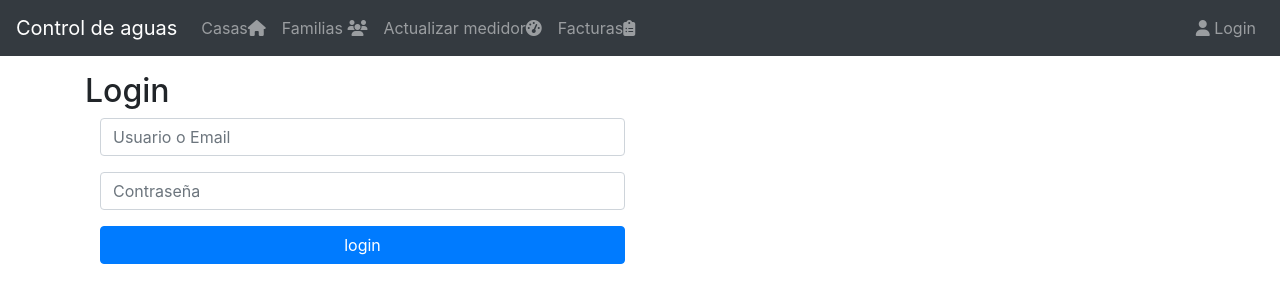
After one commit to jgmc3012/water_control, a Django app: page /accounts/login/ in a window 1280 px wide. The commit adds this page. Shown: the top 303 px of the page. Run offline with Django 3.2, Linux system fonts and the light colour scheme; parts of the project's set-up code (start-up, migrations or seed data) failed here and were passed over; some libraries are stand-ins or nearby versions.

Commit message:
:star: feat: Autenficiacion Y marisqueritas visuales de la interfaz

```diff
--- a/consumption_histories/views.py
+++ b/consumption_histories/views.py
@@ -4,8 +4,10 @@ from rest_framework.views import APIView
 from rest_framework.response import Response
 from rest_framework import status
 
+from rest_framework import permissions
 
 class ConsumptionHistoryListView(APIView):
+    permission_classes = [permissions.IsAuthenticated]
     """
     Listar los historiales de consumo o crear uno nuevo
     """
--- a/family_bosses/views.py
+++ b/family_bosses/views.py
@@ -12,7 +12,11 @@ from .models import FamilyBoss
 
 from invoices.utils import pay_invoices
 
+from django.contrib.auth.decorators import login_required
+from rest_framework import permissions
+
 class FamilyBossViewSet(viewsets.ModelViewSet):
+    permission_classes = [permissions.IsAuthenticated]
     """
     This viewset automatically provides `list`, `create`, `retrieve`,
     `update` and `destroy` actions.
@@ -78,8 +82,10 @@ class FamilyBossViewSet(viewsets.ModelViewSet):
                 return True
 
 
+@login_required()
 def visual_create(request):
     return render(request, 'family_bosses/create.html')
 
+@login_required()
 def visual_edit(request):
     return render(request, 'family_bosses/edit.html')
--- a/houses/views.py
+++ b/houses/views.py
@@ -8,8 +8,11 @@ from .serializers import HouseSerializer
 from .models import House
 from measurers.models import Measurer
 
+from django.contrib.auth.decorators import login_required
+from rest_framework import permissions
 
 class HouseViewListCreate(generics.ListCreateAPIView):
+    permission_classes = [permissions.IsAuthenticated]
     queryset = House.objects.all()
     serializer_class = HouseSerializer
 
@@ -18,11 +21,13 @@ class HouseViewListCreate(generics.ListCreateAPIView):
 
 class HouseDetailView(mixins.ListModelMixin,
                   generics.GenericAPIView):
+    permission_classes = [permissions.IsAuthenticated]
     queryset = House.objects.all()
     serializer_class = HouseSerializer
 
     def get(self, request, *args, **kwargs):
         return self.list(request, *args, **kwargs)
 
+@login_required()
 def visual_create(request):
     return render(request, 'houses/create.html')
--- a/measurers/views.py
+++ b/measurers/views.py
@@ -11,7 +11,11 @@ from .utils import create_consumption_and_invoice
 
 from django.http import Http404
 
+from django.contrib.auth.decorators import login_required
+from rest_framework import permissions
+
 class MeasurerUpdate(APIView):
+    permission_classes = [permissions.IsAuthenticated]
 
     def try_get_obj(self, house_id):
             measurer = Measurer.get_all(house_id)
@@ -33,5 +37,7 @@ class MeasurerUpdate(APIView):
             return Response({'Measure': 'La medida ingresada es inferior a la registrada en el sistema.'}, status=status.HTTP_400_BAD_REQUEST)
         return Response(serializer.errors, status=status.HTTP_400_BAD_REQUEST)
 
+
+@login_required()
 def visual_update(request):
     return render(request, 'measurers/update.html')
--- a/templates/navbar.html
+++ b/templates/navbar.html
@@ -5,18 +5,18 @@
 {% url 'invoices_visual:pay' as invoice_pay %}
 {% url 'invoices_visual:list' as invoice_list %}
 
-<nav class="navbar navbar-expand-md bg-info navbar-dark">
-    <a href="#" class="navbar-brand">Control de agua</a>
+<nav class="navbar navbar-expand-md bg-dark navbar-dark">
+    <a href="{% url 'index' %}" class="navbar-brand">Control de aguas</a>
 
     <button type='button' name='button' class="navbar-toggler navbar-toggler-right" data-toggle='collapse' data-target="#navb">
-        <span class="navbar-toggle-icon"></span>
+        <span class="fas fa-align-justify"></span>
     </button>
 
     <div id="navb" class="navbar-collapse collapse hide">
         <ul class="navbar-nav">
             <li class="nav-item {% if request.path == house_create %}active{% endif %}">
                 <div class="dropdown">
-                    <div class="nav-link" data-toggle="dropdown">Casas</div>
+                    <div class="nav-link" data-toggle="dropdown">Casas<i class="fas fa-home"></i> </div>
                     <div class="dropdown-menu">
                       <a class="dropdown-item" href="{{ house_create }}">Registrar</a>
                     </div>
@@ -24,7 +24,7 @@
             </li>
             <li class="nav-item {% if request.path == family_create %}active{% endif %}">
                 <div class="dropdown">
-                    <div class="nav-link" data-toggle="dropdown">Familias</div>
+                    <div class="nav-link" data-toggle="dropdown">Familias <i class="fas fa-users"></i></div>
                     <div class="dropdown-menu">
                       <a class="dropdown-item" href="{{ family_create }}">Registrar</a>
                       <a class="dropdown-item" href="{{ family_edit }}">Editar/Eliminar</a>
@@ -32,17 +32,34 @@
                 </div>
             </li>
             <li class="nav-item {% if request.path == measurer_update %}active{% endif %}">
-                <a class="nav-link" href="{{ measurer_update }}">Actualizar medidor</a>
+                <a class="nav-link" href="{{ measurer_update }}">Actualizar medidor<i class="fas fa-tachometer-alt"></i></a>
             </li>
             <li class="nav-item {% if request.path == invoice_pay or request.path == invoice_list %}active{% endif %}">
                 <div class="dropdown">
-                    <div class="nav-link" data-toggle="dropdown">Facturas</div>
+                    <div class="nav-link" data-toggle="dropdown">Facturas<i class="fas fa-clipboard-list"></i></div>
                     <div class="dropdown-menu">
                         <a class="dropdown-item" href="{{ invoice_pay }}">Pagar</a>
-                        <a class="dropdown-item" href="{{ invoice_list }}">Listar</a>
+                        <a class="dropdown-item" href="{{ invoice_list }}">Listar </a>
                     </div>
                 </div>
             </li>
         </ul>
     </div>
+    <ul class="nav navbar-nav ml-auto">
+        {% if user.is_authenticated %}
+            <li class="navbar-item">
+                <a href="{% url 'logout' %}" class="nav-link">
+                    <i class="fas fa-sign-in-alt"></i>
+                    Logout
+                </a>
+            </li>
+        {% else %}
+            <li class="navbar-item">
+                <a href="{% url 'login' %}" class="nav-link {% if request.path == login %}active{% endif %}">
+                    <i class="fas fa-user"></i>
+                    Login
+                </a>
+            </li>
+        {% endif %}
+    </ul>
 </nav>
--- /dev/null
+++ b/templates/registration/login.html
@@ -0,0 +1,27 @@
+{% extends 'base.html' %}
+{% block content %}
+    <div class="col">
+        <h2>Login</h2>
+
+        <!-- Formulario -->
+        <form  class="user" method="post" action="{% url 'login' %}">
+            {% csrf_token %}
+            <div class="col-lg-6 col-md-9 col-sm-12">
+              <div class="form-group">
+                <input id="id_username" type="text" placeholder="Usuario o Email" name="username" autocomplete="username" class="form-control form-control-user" required="" aria-describedby="emailHelp" />
+              </div>
+              <div class="form-group">
+                <input required="" id="id_password" type="password" placeholder="Contraseña" name="password" autocomplete="current-password" class="form-control form-control-user" aria-describedby="emailHelp"/>
+              </div>
+              <input type="submit" class="btn btn-primary btn-user btn-block" value="login"></input>
+              <input type="hidden" name="next" value="{{ next }}" />
+              {% if form.errors %}
+              <hr>
+              <p class="btn btn-user btn-block">
+                El Usuario y la contraseña no coinciden. Por favor, intenta de nuevo
+              </p>
+              {% endif %}
+            </div>
+        </form>
+    </div>
+{% endblock %}
--- a/water_control/settings.py
+++ b/water_control/settings.py
@@ -119,6 +119,8 @@ USE_L10N = True
 
 USE_TZ = True
 
+LOGIN_REDIRECT_URL = '/medidores/actualizar/'
+LOGOUT_REDIRECT_URL = '/accounts/login'
 
 # Static files (CSS, JavaScript, Images)
 # https://docs.djangoproject.com/en/2.2/howto/static-files/
--- a/water_control/urls.py
+++ b/water_control/urls.py
@@ -16,6 +16,8 @@ Including another URLconf
 from django.contrib import admin
 from django.urls import include, path
 
+from .views import index
+
 urlpatterns = [
     path('admin/', admin.site.urls),
     path('api/', include('water_control.routes')),
@@ -23,4 +25,6 @@ urlpatterns = [
     path('casas/', include('houses.urls')),
     path('medidores/', include('measurers.urls')),
     path('recibos/', include('invoices.urls')),
+    path('accounts/', include('django.contrib.auth.urls')),
+    path('/', index, name='index'),
 ]
--- /dev/null
+++ b/water_control/views.py
@@ -0,0 +1,4 @@
+from django.shortcuts import render
+
+def index(request):
+    return render(request,'index.html')
```
Also changed, not shown: invoices/views.py (+7 -1 lines), templates/index.html (added, +9 -0 lines).
